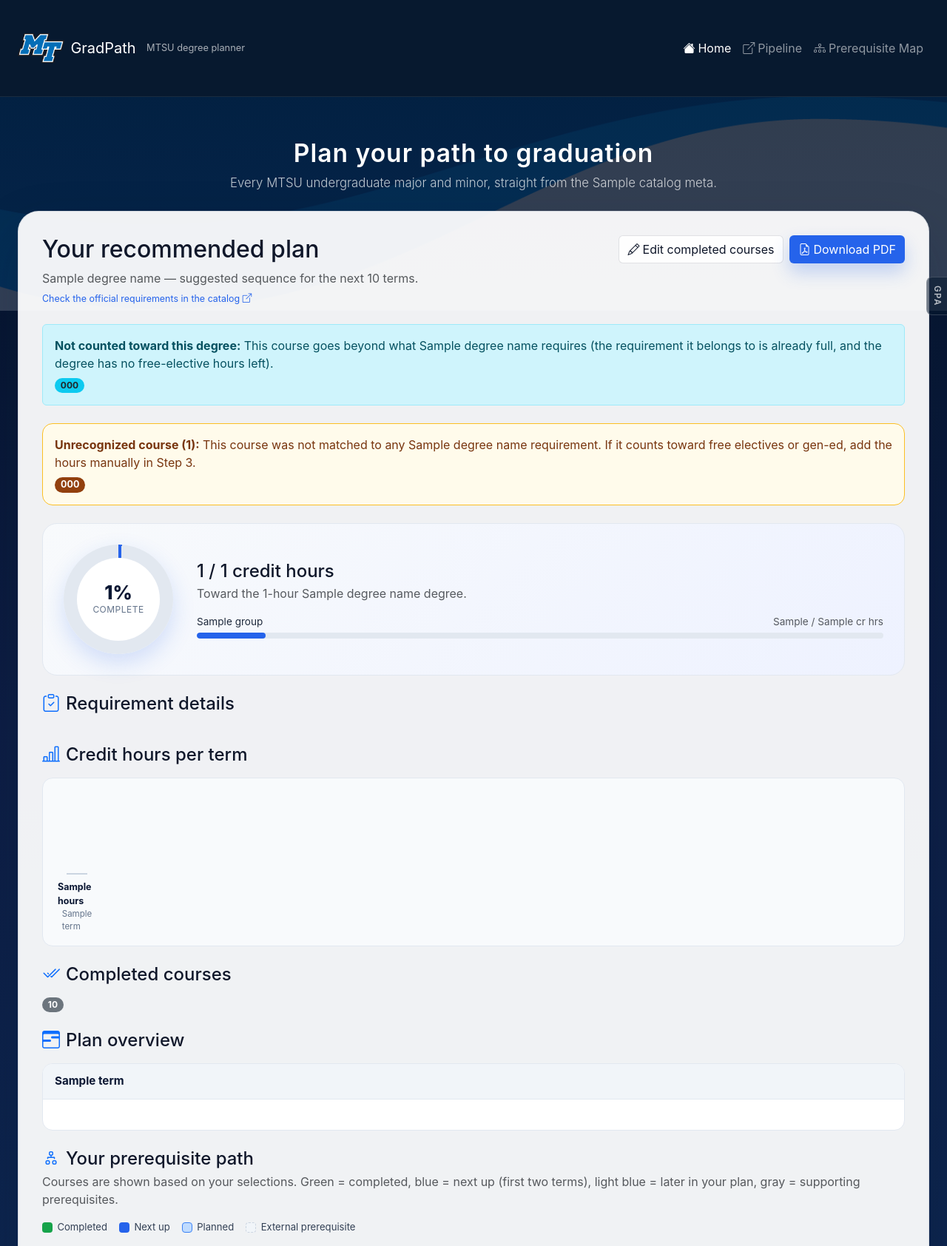
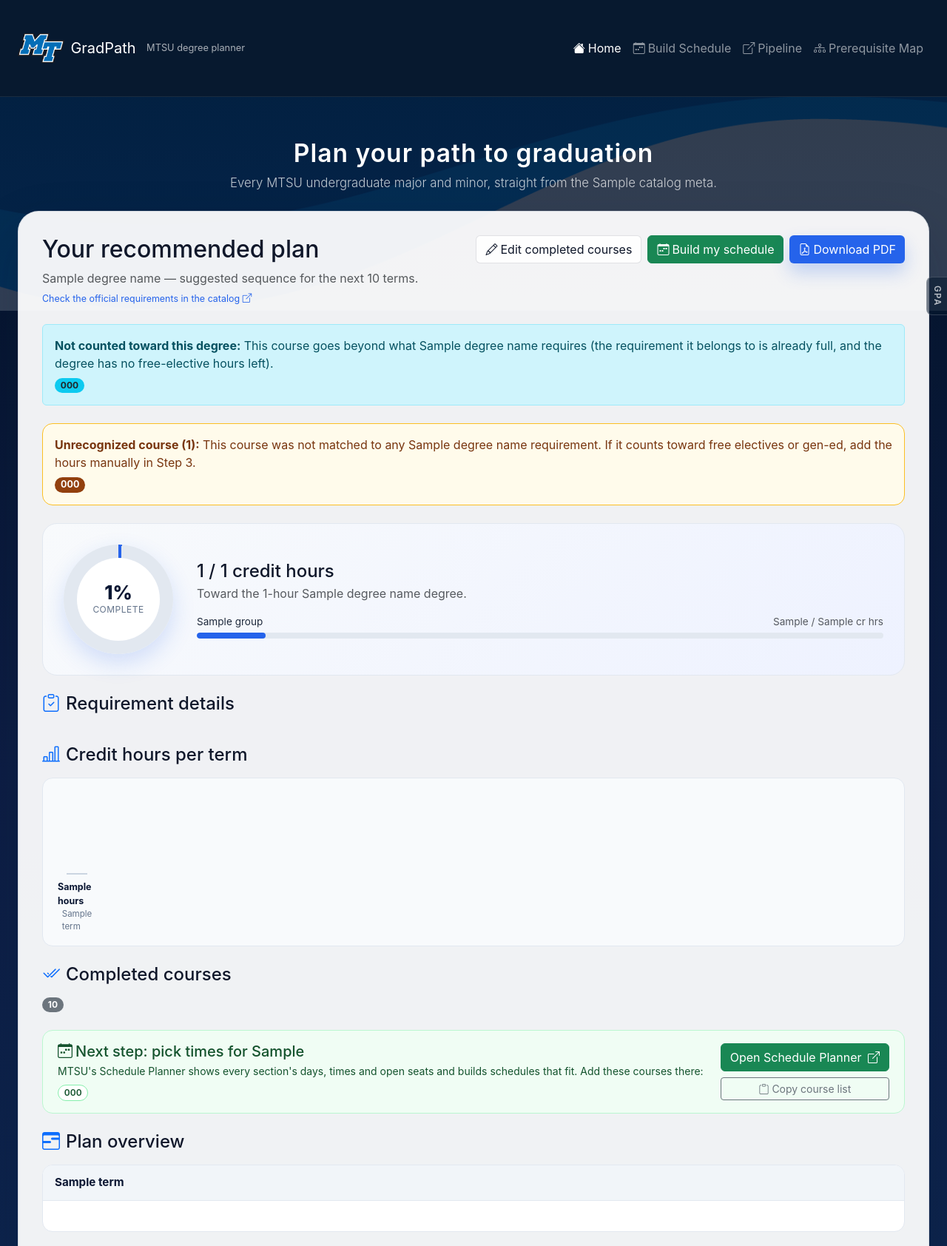
Before and after one commit to stevenGGG23/MTSU-GradPath, a Flask app: template templates/plan.html in a window 1280 px wide. Shown: the top 1684 px of the page at 74% size. Run offline with Flask 3, Linux system fonts and the light colour scheme; the template is opened without the code that fills it: most values are stand-ins (such as "Sample title", 1, 10 or a date in 2020); parts of the project's set-up code (start-up, migrations or seed data) failed here and were passed over.

Commit message:
Hand off to MTSU's Schedule Planner to pick class times
- "Build Schedule" in the nav and "Build my schedule" on the plan page open
  sched.mtsu.edu (sections, days, times, open seats)
- Plan page shows a "Next step" card with the first term's courses and a
  button to copy them for the Schedule Planner

```diff
--- a/app.py
+++ b/app.py
@@ -630,6 +630,9 @@ def index():
     )
 
 
+# MTSU's own Schedule Planner: pick sections by time, days and open seats
+SCHEDULE_PLANNER_URL = "https://sched.mtsu.edu/#/form"
+
 _COURSE_CODE_RE = re.compile(r"[A-Z]{2,5} \d{4}[A-Z]?")
 MAX_COMPLETED_COURSES = 200
 MAX_MINORS = 4
@@ -1005,6 +1008,15 @@ def _plan():
         for term, term_items in plan.items()
     }
 
+    # The first term with real courses, for the hand-off to MTSU's Schedule
+    # Planner (sections, times, open seats) where students build a schedule
+    next_term, next_courses = None, []
+    for term, term_items in plan.items():
+        codes = [item["code"] for item in term_items if item.get("kind") == "course"]
+        if codes and not term.startswith("Remaining"):
+            next_term, next_courses = term, codes
+            break
+
     # Calculates the total number of planned hours for each semester
     term_hours_display = {
         term: sum(item.get("hours", 0) for item in term_items)
@@ -1035,6 +1047,9 @@ def _plan():
         second_audit=second_audit,
         minor_audits=minor_audits,
         unrecognized_courses=unrecognized_courses,
+        next_term=next_term,
+        next_courses=next_courses,
+        schedule_planner_url=SCHEDULE_PLANNER_URL,
         uncounted_courses=[c for c in uncounted_courses if c not in unrecognized_courses],
         hide_sync=True,
         catalog_meta=catalog_store.meta(),
--- a/static/styles.css
+++ b/static/styles.css
@@ -1709,3 +1709,29 @@ footer a {
     width: fit-content;
     margin: 0.15rem 0 0;
 }
+
+.next-step-card {
+    display: flex;
+    flex-wrap: wrap;
+    align-items: center;
+    justify-content: space-between;
+    gap: 1rem;
+    padding: 1rem 1.25rem;
+    border: 1px solid #bbf7d0;
+    border-radius: 14px;
+    background: #f0fdf4;
+    color: #14532d;
+}
+
+.next-course-badge {
+    background: #ffffff;
+    color: #14532d;
+    border: 1px solid #86efac;
+    font-weight: 600;
+}
+
+@media (max-width: 576px) {
+    .next-step-actions {
+        width: 100%;
+    }
+}
--- a/templates/base.html
+++ b/templates/base.html
@@ -25,6 +25,9 @@
         <ul class="navbar-nav ms-auto mb-2 mb-lg-0 align-items-lg-center">
           <li class="nav-item">
             <a class="nav-link active" aria-current="page" href="/"><i class="bi bi-house-fill me-1"></i>Home</a>
+          </li>
+          <li class="nav-item">
+            <a class="nav-link" href="https://sched.mtsu.edu/#/form" target="_blank" rel="noopener" title="MTSU Schedule Planner: pick class times, days and open seats"><i class="bi bi-calendar-week me-1"></i>Build Schedule</a>
           </li>
           <li class="nav-item">
             <a class="nav-link" href="https://pipeline.mtsu.edu/" target="_blank" rel="noopener"><i class="bi bi-box-arrow-up-right me-1"></i>Pipeline</a>
--- a/templates/plan.html
+++ b/templates/plan.html
@@ -16,6 +16,7 @@
     </div>
     <div class="d-flex gap-2 plan-actions">
       <a class="btn btn-outline-light text-nowrap" href="/"><i class="bi bi-pencil me-1"></i>Edit completed courses</a>
+      <a class="btn btn-success text-nowrap" href="{{ schedule_planner_url }}" target="_blank" rel="noopener"><i class="bi bi-calendar-week me-1"></i>Build my schedule</a>
       <button type="button" class="btn btn-primary text-nowrap" id="download-pdf"><i class="bi bi-file-earmark-pdf me-1"></i>Download PDF</button>
     </div>
   </div>
@@ -192,6 +193,22 @@
     {% endif %}
   </div>
 
+  {% if next_courses %}
+  <div class="next-step-card mb-4 no-print">
+    <div>
+      <h5 class="mb-1"><i class="bi bi-calendar-week me-1"></i>Next step: pick times for {{ next_term }}</h5>
+      <p class="mb-2 small">MTSU's Schedule Planner shows every section's days, times and open seats and builds schedules that fit. Add these courses there:</p>
+      <div class="d-flex flex-wrap gap-2" id="next-courses">
+        {% for code in next_courses %}<span class="badge next-course-badge">{{ code }}</span>{% endfor %}
+      </div>
+    </div>
+    <div class="d-flex flex-column gap-2 next-step-actions">
+      <a class="btn btn-success text-nowrap" href="{{ schedule_planner_url }}" target="_blank" rel="noopener">Open Schedule Planner <i class="bi bi-box-arrow-up-right ms-1"></i></a>
+      <button type="button" class="btn btn-outline-secondary btn-sm text-nowrap" id="copy-next-courses"><i class="bi bi-clipboard me-1"></i>Copy course list</button>
+    </div>
+  </div>
+  {% endif %}
+
   <div class="mb-4">
     <h4 class="mb-3 d-flex align-items-center gap-2"><i class="bi bi-calendar3-range text-primary"></i>Plan overview</h4>
     <div class="term-grid">
@@ -223,6 +240,17 @@
   <script nonce="{{ csp_nonce }}">
     // The PDF is the browser's print-to-PDF: print CSS expands every section,
     // and the document title becomes the suggested file name.
+    const copyButton = document.getElementById('copy-next-courses');
+    if (copyButton) {
+      copyButton.addEventListener('click', () => {
+        const list = {{ next_courses | tojson }}.join(', ');
+        navigator.clipboard.writeText(list).then(() => {
+          copyButton.innerHTML = '<i class="bi bi-check2 me-1"></i>Copied';
+          setTimeout(() => { copyButton.innerHTML = '<i class="bi bi-clipboard me-1"></i>Copy course list'; }, 2000);
+        }).catch(() => {});
+      });
+    }
+
     document.getElementById('download-pdf').addEventListener('click', () => {
       const title = document.title;
       document.title = {{ ('GradPath plan - ' ~ degree_name) | tojson }};
```
Also changed, not shown: tests/test_form_flow.py (+8 -0 lines).
